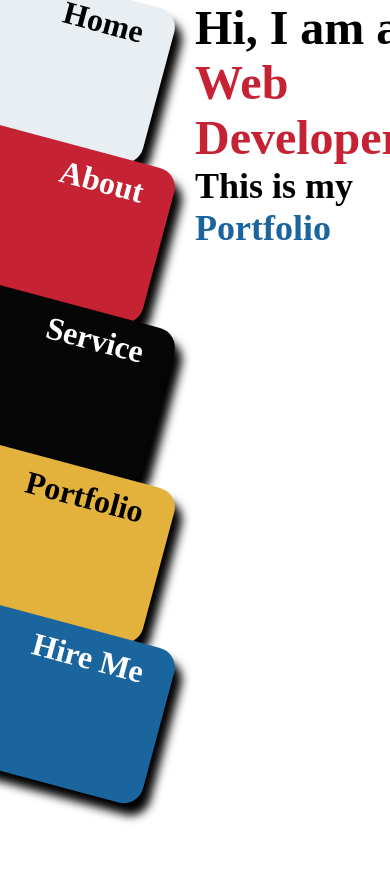
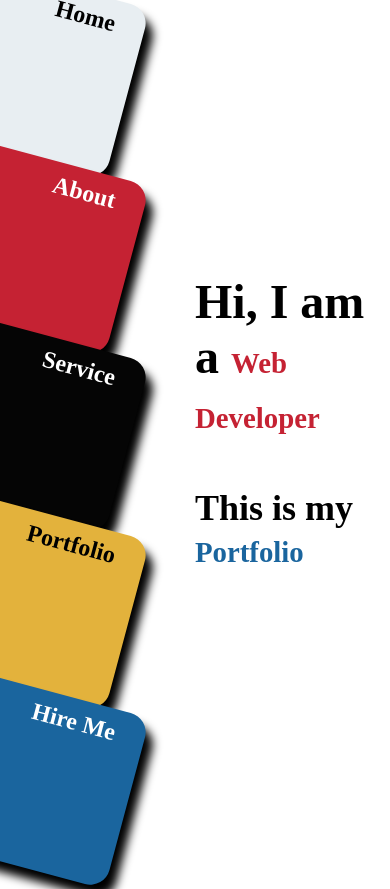
Before and after one commit to kishore-s-n/itsKishore, a plain HTML site: page index.html in a window 390 px wide. Before the commit the page ends 844 px from the top, so only its background shows below. Drawn offline with Linux system fonts and the light colour scheme.

Commit message:
changing name of the img

```diff
--- a/style.css
+++ b/style.css
@@ -16,15 +16,16 @@ body {
 }
 .invitation{
   margin-left: 50vw;
+  width: 50vw;
+  height: 100%;
+  top: 0;
   font-size: 1.5em;
   position: fixed;
   z-index: -10;
-  top: 0;
   display: flex;
-  align-items: start;
+  align-items: center;
   flex-direction: column;
   justify-content: center;
-  width: 60vw;
   animation: fadein 1s ease-in-out both;
 }
 .invitation h2 span{
@@ -44,7 +45,7 @@ body {
 }
 
 .navBtn{
-  height: 10em;
+  height: 9.5em;
   width: 25em;
   transform: rotate(15deg) translateX(-80px);
   border-radius: 20px;
@@ -52,7 +53,8 @@ body {
   position: relative;
   display: flex;
   box-shadow: 10px 10px 10px black;
-  transition: height 1s,width 1s,transform 0.8s,border-radius 1s;
+  transition: height 1s,width 1s,transform 0.2s,border-radius 1s;
+  cursor: pointer;
 }
 .navBtn.active{
   z-index: 10;
@@ -61,6 +63,7 @@ body {
   height: 200vh;
   width: 100%;
   transform: rotate(0deg) translateY(-100vh);
+  transition: all 1s;
 }
 .home{background-color: var(--c1);color: black;}
 .about{background-color: var(--c2);color: white;}
@@ -301,7 +304,29 @@ body {
 }
 @media (max-width: 426px) {
   .navBtn{
-    width: 15em;
+    width: 13em;
+    height: 21vh;
+  }
+  .navBtn h1{
+    font-size: 1.5em;
+  }
+  .invitation{
+    font-size: 1.5em;
+  }
+  .invitation h1{
+    padding-bottom: 1em;
+  }
+  .invitation h1 span{
+    font-size: 0.6em;
+  }
+  .invitation h2 span{
+    font-size: 0.8em;
+  }
+  .home-main{
+    flex-direction: column;
+  }
+  .greet{
+    margin-top: 2em;
   }
 }
 
```
Also changed, not shown: index.html (+3 -1 lines), image/mycode.png (renamed from Screenshot 2023-09-28 173345.png).
